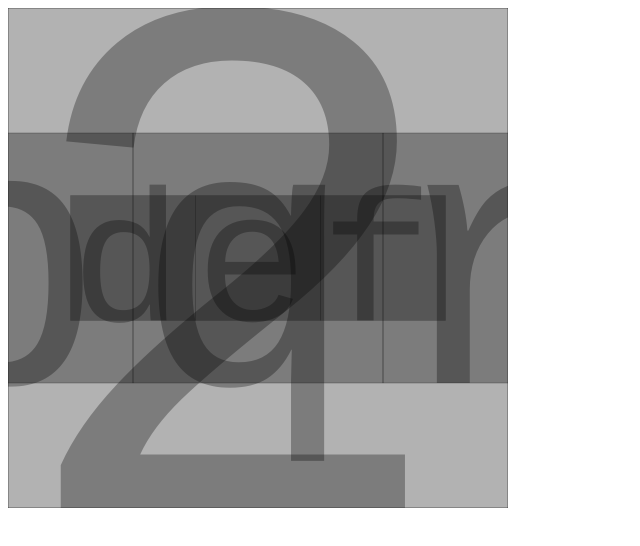
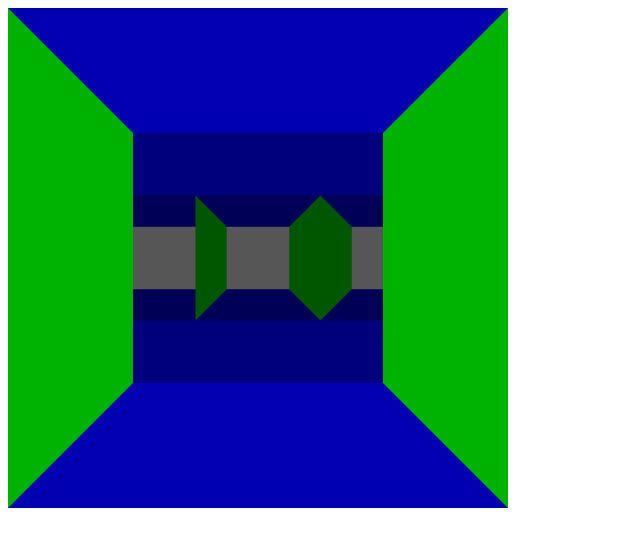
Before and after one commit to Loboconcepts/mystery, a website: page index.html in a window 1280 px wide. Shown: the whole page, without its empty margins (0-640 px from the left). Drawn offline with Linux system fonts and the light colour scheme.

Commit message:
sin, perspective, drawing, math

```diff
--- a/engine.js
+++ b/engine.js
@@ -27,10 +27,26 @@ var pitchAxis;
 var um;
 var fm;
 var lm;
-var x = 12;
+var x = 5;
 var y = x*x;
 var z = 1;
 
+
+
+// ############### sin cos Math below ############ //
+		// x1 = 500;
+		// y1 = 500;
+		// r =  1000;
+		// ctx.moveTo(x1, y1);
+		// ctx.lineTo(x1 + r * Math.cos(Math.PI/4), y1 + r * Math.sin(Math.PI/4));
+		// ctx.moveTo(x1, y1);
+		// ctx.lineTo(x1 + r * Math.cos(-Math.PI/4), y1 + r * Math.sin(-Math.PI/4));
+		// ctx.moveTo(x1, y1);
+		// ctx.lineTo(x1 + r * Math.cos(-Math.PI/.8), y1 + r * Math.sin(-Math.PI/.8));
+		// ctx.moveTo(x1, y1);
+		// ctx.lineTo(x1 + r * Math.cos(Math.PI/.8), y1 + r * Math.sin(Math.PI/.8));
+
+		// ctx.stroke();
 
 // ################### LOGIC ################## //
 
@@ -38,11 +54,14 @@ function generateWorld() {
 	worldArray = [];
 	let f=-1;
 	for (i=0;i<(x*x);i++) {
-		f++;
-		if (f>35) {f=0};
-		worldArray.push(f.toString(36));
+		// f++;
+		// if (f>35) {f=0};
+		// worldArray.push(f.toString(36));
+		worldArray.push("0");
+
 	};
-	worldArray = worldArray.join("");
+	// worldArray = worldArray.join("");
+	worldArray = "22222000000222222000000222220000022222000"
 };
 
 function axisFinder() {
@@ -175,6 +194,7 @@ function LOGIC_movement() {
 	else {currentLocation = (currentLocation);};
 }
 
+// get view positions. Back three, middle three, front
 function drawingWhat() {
 	var whatArray = [];
 	// back left, back right, back middle, middle left, middle right, middle center, front center
@@ -200,23 +220,46 @@ var ctx = canvas.getContext("2d");
 // dataUrl = canvas.toDataURL();
 
 
+
+
 // Draws the individual box art, doesn't place, just draws.
-function drawPosition(pos) {
+function drawPosition(pos,transparency) {
 	ctx.beginPath();
-	ctx.fillStyle = "rgba(0,0,0,.3)"
+
+
+	switch (pos) {
+		case "0":
+			wall.draw(ctx,wall.ceiling,"#0000ff");
+			wall.draw(ctx,wall.floor,"#0000ff");
+			break;
+		case "2":
+			switch(direction) {
+				case "N": case "S":
+					wall.draw(ctx,wall.ceiling,"#0000ff");
+					wall.draw(ctx,wall.floor,"#0000ff");
+					wall.draw(ctx,wall.left,"#00ff00");
+					wall.draw(ctx,wall.right,"#00ff00");
+
+					break;
+				case "E": case "W":
+					wall.draw(ctx,wall.front,"#00ff00");
+					break;
+			};
+
+		break;
+		default:
+			ctx.font = "1500px Courier";
+			ctx.fillText(pos, 0, 1000);
+		break;
+	};
+	ctx.fillStyle = "rgba(0,0,0,"+transparency+")";
 	ctx.fillRect(0,0,1000,1000);
-	ctx.strokeStyle = "#000000";
-	ctx.strokeRect(0,0,1000,1000);
-
-	ctx.font = "1500px Courier";
-	ctx.fillText(pos, 0, 1000);
 
 	ctx.closePath();
 };
 
-
 // Renders the box contents at the appropriate size and placement. See drawPosition for individual box art.
-function renderAllBoxes() {
+function DISPLAY_renderAllBoxes(tran) {
 	ctx.clearRect(0,0,1000,1000);
 	var allObjects = drawingWhat();
 	for (var i=0;i<allObjects.length;i++) {
@@ -225,7 +268,6 @@ function renderAllBoxes() {
 			case 0:
 				ctx.translate(125,375);
 				ctx.scale(.25,.25);
-
 			break;
 			case 2:
 				ctx.translate(375,375)
@@ -252,7 +294,7 @@ function renderAllBoxes() {
 			break;
 
 		}
-		drawPosition(allObjects[i]);
+		drawPosition(allObjects[i],tran);
 		ctx.restore();
 	};
 };
@@ -260,21 +302,52 @@ function renderAllBoxes() {
 var FPS = 60;
 
 function DISPLAY_movement() {
-	let c=[0,0,0];
+	let c=[0,0,0,0];
 	let animation = setInterval(function() {
 		c[0]=c[0]+1;
 		c[1]=c[1]+(500/60);
 		c[2]=c[2]+(1/60);
+		c[3]=c[3]+.0025;
 		ctx.save();
 
 		// ctx.scale(1+c[2],1+c[2]);
 		// ctx.translate(-c[1],-c[1]);
 		ctx.setTransform(1+c[2],0,0,1+c[2],-c[1],-c[1]);
-		renderAllBoxes();
+		DISPLAY_renderAllBoxes(.3-c[3]);
 
 		ctx.restore();
 		// if (c[0]==30) LOGIC_movement();
 
-		if (c[0]>60) clearInterval(animation),LOGIC_movement(),renderAllBoxes();
+		if (c[0]>60) clearInterval(animation),LOGIC_movement(),DISPLAY_renderAllBoxes(.3);
 	}, 1000/FPS);
 };
+
+// ############### ART ################### //
+
+var vanishingPoint = [500,500];
+
+var wall = {
+	left    : [0,0,250,250,250,750,0,1000],
+	right   : [1000,0,750,250,750,750,1000,1000],
+	ceiling : [0,0,0,250,1000,250,1000,0],
+	floor   : [0,1000,0,750,1000,750,1000,1000],
+	front   : [0,0,1000,0,1000,1000,0,1000],
+
+	draw    : function(ctx,wallType,fill) {
+		this.ctx = ctx;
+		this.ctx.beginPath();
+		this.ctx.fillStyle=fill;
+		this.ctx.moveTo(wallType[0],wallType[1]);
+		this.ctx.lineTo(wallType[2],wallType[3]);
+		this.ctx.lineTo(wallType[4],wallType[5]);
+		this.ctx.lineTo(wallType[6],wallType[7]);
+		this.ctx.fill();
+		this.ctx.closePath();
+	}
+}
+
+// ############# CONTROLS ############## //
+function CONTROL_turnRight() {
+	LOGIC_rotate("YAW", 1);
+	DISPLAY_renderAllBoxes(.3)
+}
--- a/index.html
+++ b/index.html
@@ -10,7 +10,7 @@
 		axisFinder();
 		generateWorld();
 		cubePositioning(direction,topfacing, currentLocation, viewOrient);
-		renderAllBoxes();
+		DISPLAY_renderAllBoxes(.3);
 	</script>
 
 
```
